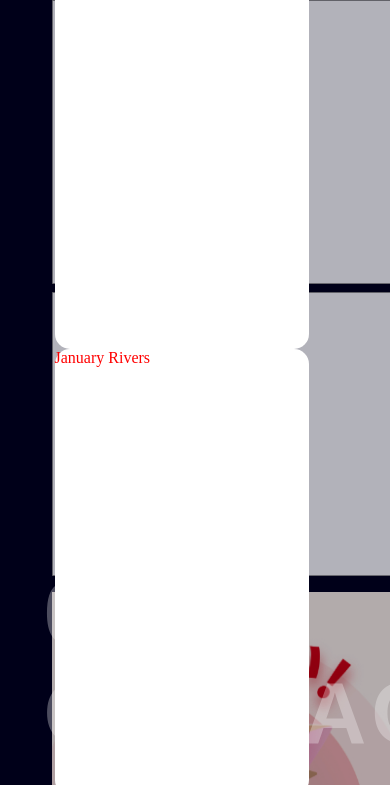
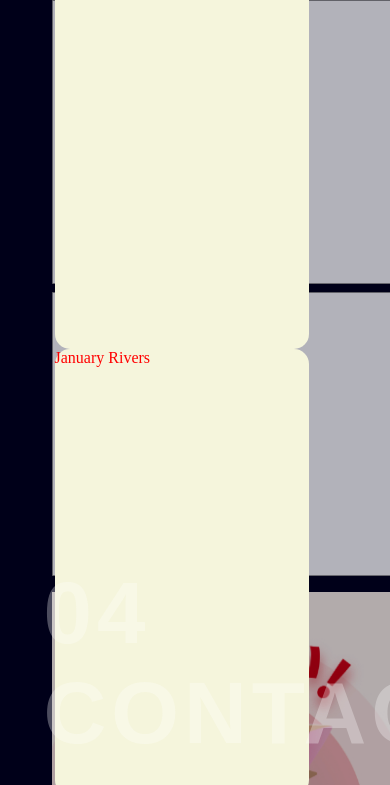
Before and after one commit to abana-wd2020/MdAStudio, a website: page index.html in a window 390 px wide. Shown: the part 4137-4922 px from the top of the page. Drawn offline with nearby package versions, Linux system fonts and the light colour scheme; a web font is replaced by a local one.

Commit message:
riaggiustato le cards

```diff
--- a/style.css
+++ b/style.css
@@ -329,11 +329,25 @@ font-weight: 700;
 .teamcard{
   height: 446px;
   float: left;
-  border-radius: 15px;
-  width: 340px;
-  background: rgba(255,255,255,1.00);
+    border-radius: 15px;
+  max-width: 100%;
+  flex: 22%;
   margin: 0px 11px 0px 11px;
+    background-color: beige;
 }
+
+@media screen and (max-width: 1344px) {
+    .teamcard{
+  flex: 31%;
+}
+}
+
+@media screen and (max-width: 800px) {
+  .teamcard{
+  flex: 100%;
+}
+}
+
 /* About us end*/
 /* contact us*/
 .container4{
```
